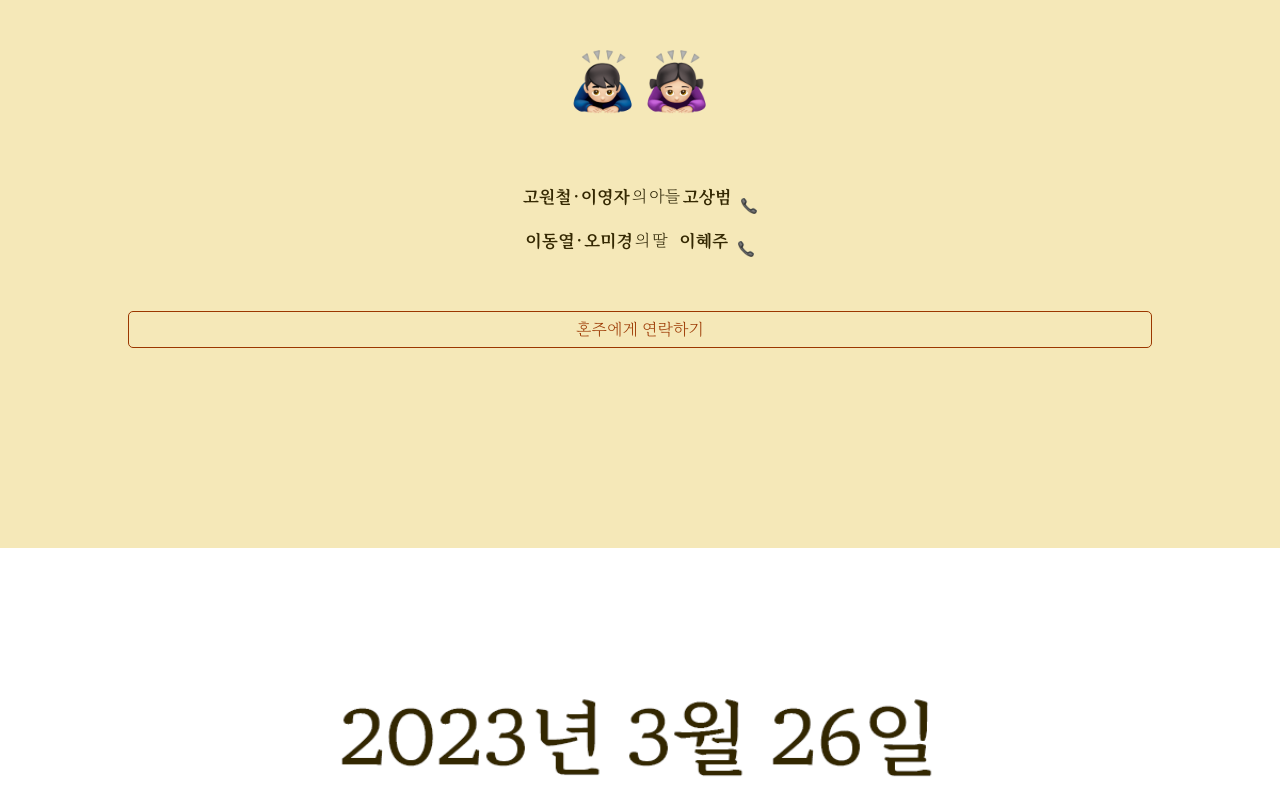
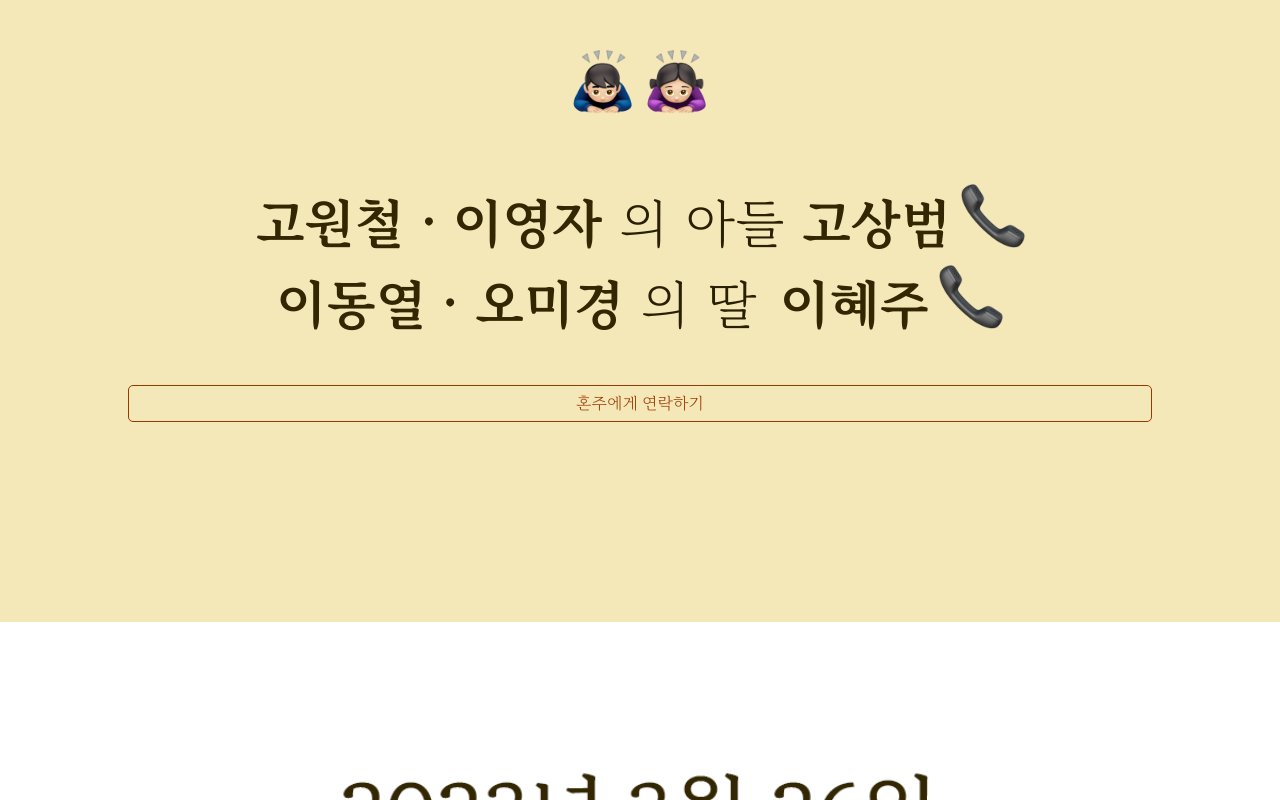
Before and after one commit to bumsgoh/Wedding_Card, a Gatsby site: page / in a window 1280 px wide. Shown: the part 1038-1838 px from the top of the page. Built offline with nearby package versions, Linux system fonts and the light colour scheme; Gatsby itself is replaced by a stand-in of ours; a web font is replaced by a local one.

Commit message:
UPDATE: greeting

```diff
--- a/src/components/greeting.jsx
+++ b/src/components/greeting.jsx
@@ -56,13 +56,19 @@ const Content = styled.p`
   word-spacing: -2px;
 `;
 
-const GroomBride = styled.p`
-  font-size: 120%;
+const GroomBride = styled.span`
+  font-size: 4vw;
   color: var(--font-color);
   letter-spacing: normal;
-  display: inline;
-  word-spacing: -2px;
+  word-spacing: 4px;
   font-family: "MaruBuri-Bold";
+`;
+
+const ColorfulNormalText = styled.span`
+  font-size: 4vw;
+  color: #292000;
+  font-family: 'MaruBuri-Light' !important;
+  position: relative;
 `;
 
 const ImageBackground = styled.img`
@@ -71,10 +77,11 @@ const ImageBackground = styled.img`
 `;
 
 const PhoneImage = styled.img`
-  width: 16px;
-  height: 16px;
+  width: 5vw;
+  height: 5vw;
   color: transparent;
   margin-left: 10px;
+  align-items: center;
 `;
 
 const ParentsCallBox = styled.button`
@@ -99,6 +106,15 @@ const SpacingHStack = styled.span`
   margin: 0px;
 `;
 
+const BaselineHStack = styled.span`
+  display: inline-flex;
+  flex-direction: row;
+  align-items: stretch;
+  justify-content: flex-start;
+  flex-wrap: wrap;
+  margin: 0px;
+`;
+
 const InvisibleText = styled.div`
   font-size: 0.8rem;
   color: transparent;
@@ -115,11 +131,6 @@ const Description = styled.p`
 function ColorfulText({children}) {
   return <span className="text-style-1">{children}</span>;
 }
-
-function ColorfulNormalText({children}) {
-  return <span className="text-style-2">{children}</span>;
-}
-
 function PhoneCallButton({phoneNumber}) {
   const handleClick = () => {
     window.location.href = phoneNumber;
@@ -135,53 +146,7 @@ const Greeting = () => {
   const [groomVisible, setGroomVisible] = useState(false);
   return (
     <Wrapper>
-
-      <Content>
-        따듯한 봄날에 꽃 핀 사랑이
-        <br />
-        이번 봄, 여러분의 축복 아래
-        <br />
-        평생을 약속하고 같은 곳을 바라보며
-        <br />
-        함께 걸어가려 합니다.
-        <br />
-        <br />
-        기쁜 날 부디 오셔서
-        <br />
-        많은 <ColorfulText>축하</ColorfulText>와 <ColorfulText>격려 </ColorfulText> 부탁드립니다.
-      </Content>
-      <VerticalSpacer height="50px"></VerticalSpacer>
-
-      <SpacingHStack>
-        <ImageBackground src={ManImage}>
-        </ImageBackground>
-        <HorizontalSpacer width="10px"></HorizontalSpacer>
-        <ImageBackground src={WomanImage}>
-        </ImageBackground>
-      </SpacingHStack>
-
-
-      <VerticalSpacer height="70px"></VerticalSpacer>
-        <SpacingHStack>
-        <GroomBride>
-          {GROOM_FATHER_NAME} · {GROOM_MOTHER_NAME}<ColorfulNormalText> 의 아들</ColorfulNormalText> 고상범
-        </GroomBride>
-        <PhoneCallButton phoneNumber={'tel:01091403396'} />
-        </SpacingHStack>
-        <SpacingHStack>
-        <GroomBride>
-          {BRIDE_FATHER_NAME} · {BRIDE_MOTHER_NAME}<ColorfulNormalText> 의 딸</ColorfulNormalText>
-          <InvisibleText>아</InvisibleText>
-          이혜주
-        </GroomBride>
-        <PhoneCallButton phoneNumber={'tel:01023871834'} />
-        </SpacingHStack>
-      <VerticalSpacer height="40px"></VerticalSpacer>
-      <ParentsCallBox>
-      혼주에게 연락하기
-      </ParentsCallBox>
-
-      <Modal
+      <Modal className='modal'
         title={<b>신랑측 전화번호</b>}
         visible={groomVisible}
         onOk={() => setGroomVisible(false)}
@@ -220,6 +185,53 @@ const Greeting = () => {
         </div>
       </Modal>
 
+      <Content>
+        따듯한 봄날에 꽃 핀 사랑이
+        <br />
+        이번 봄, 여러분의 축복 아래
+        <br />
+        평생을 약속하고 같은 곳을 바라보며
+        <br />
+        함께 걸어가려 합니다.
+        <br />
+        <br />
+        기쁜 날 부디 오셔서
+        <br />
+        많은 <ColorfulText>축하</ColorfulText>와 <ColorfulText>격려 </ColorfulText> 부탁드립니다.
+      </Content>
+      <VerticalSpacer height="50px"></VerticalSpacer>
+
+      <SpacingHStack>
+        <ImageBackground src={ManImage}>
+        </ImageBackground>
+        <HorizontalSpacer width="10px"></HorizontalSpacer>
+        <ImageBackground src={WomanImage}>
+        </ImageBackground>
+      </SpacingHStack>
+
+      <VerticalSpacer height="70px"></VerticalSpacer>
+
+        <BaselineHStack>
+        <GroomBride>
+          {GROOM_FATHER_NAME} · {GROOM_MOTHER_NAME}<ColorfulNormalText> 의 아들</ColorfulNormalText> 고상범
+        </GroomBride>
+        <PhoneCallButton phoneNumber={'tel:01091403396'} />
+        </BaselineHStack>
+
+        <BaselineHStack>
+        <GroomBride>
+          {BRIDE_FATHER_NAME} · {BRIDE_MOTHER_NAME}<ColorfulNormalText> 의 딸</ColorfulNormalText>
+          <InvisibleText>아아</InvisibleText>
+          이혜주
+        </GroomBride>
+        <PhoneCallButton phoneNumber={'tel:01023871834'} />
+        </BaselineHStack>
+      <VerticalSpacer height="40px"></VerticalSpacer>
+      <ParentsCallBox onClick={
+        () => setGroomVisible(true)
+      }>
+      혼주에게 연락하기
+      </ParentsCallBox>
     </Wrapper>
   );
 };
```
